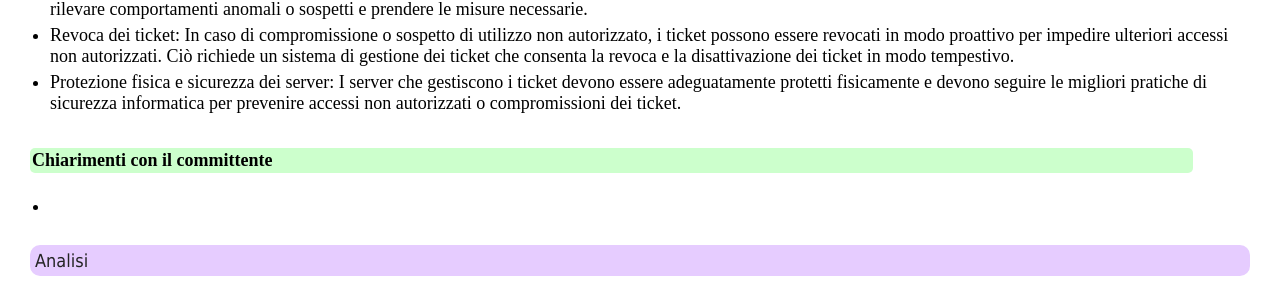
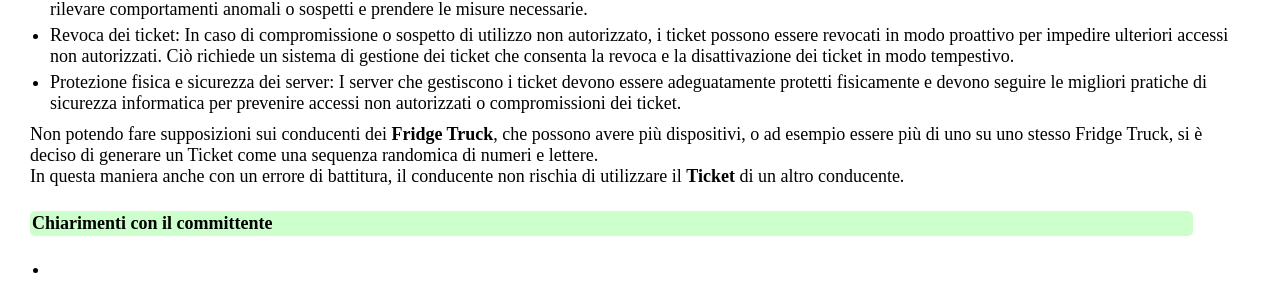
Before and after one commit to 4utotune/ColdStorageService, a plain HTML site: page ColdStorageServiceSprint2.html in a window 1280 px wide. Shown: the part 1149-1431 px from the top of the page. Drawn offline with Linux system fonts and the light colour scheme.

Commit message:
soluzioni Ticket

```diff
--- a/ColdStorageServiceSprint2.html
+++ b/ColdStorageServiceSprint2.html
@@ -71,7 +71,8 @@
             <li>Revoca dei ticket: In caso di compromissione o sospetto di utilizzo non autorizzato, i ticket possono essere revocati in modo proattivo per impedire ulteriori accessi non autorizzati. Ciò richiede un sistema di gestione dei ticket che consenta la revoca e la disattivazione dei ticket in modo tempestivo.</li>
             <li>Protezione fisica e sicurezza dei server: I server che gestiscono i ticket devono essere adeguatamente protetti fisicamente e devono seguire le migliori pratiche di sicurezza informatica per prevenire accessi non autorizzati o compromissioni dei ticket.</li>
         </ul>
-        <!--Avendo questo scenario, si è deciso di procedere con la Firma digitale del Ticket, che risulta facile da implementare e sicura. <br>-->
+        Non potendo fare supposizioni sui conducenti dei <b>Fridge Truck</b>, che possono avere più dispositivi, o ad esempio essere più di uno su uno stesso Fridge Truck, si è deciso di generare un Ticket come una sequenza randomica di numeri e lettere. <br>
+        In questa maniera anche con un errore di battitura, il conducente non rischia di utilizzare il <b>Ticket</b> di un altro conducente.
 
         <h4>Chiarimenti con il committente</h4>
         <ul>
```
